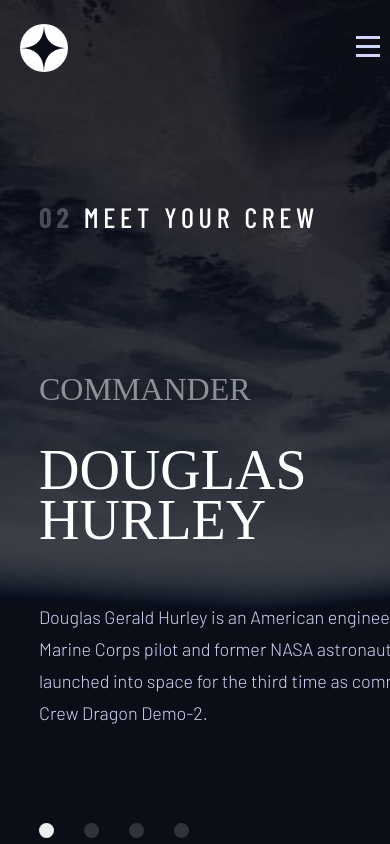
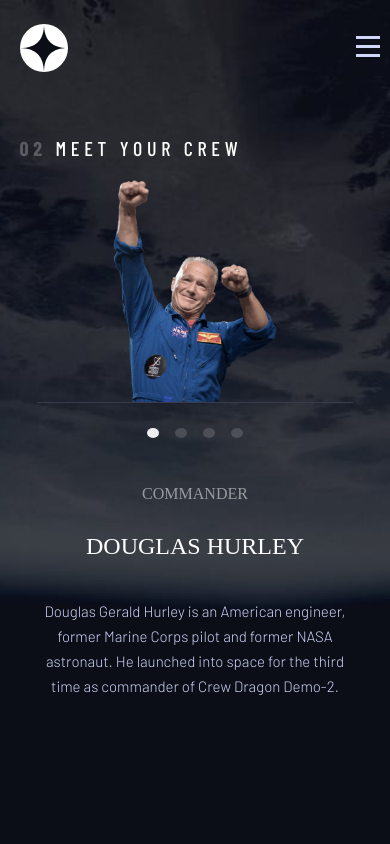
Before and after one commit to Ulise22/space-tourism, a Next.js app: page /crew in a window 390 px wide. Built offline with nearby package versions, Linux system fonts and the light colour scheme; a web font is replaced by a local one.

Commit message:
crewPage done

```diff
--- a/pages/crew/Crew.module.css
+++ b/pages/crew/Crew.module.css
@@ -1,6 +1,5 @@
 .crew {
-    min-height: 100vh;
-    height: 100%;
+    height: 100vh;
     width: 100%;
     background-image: url("./images/background-crew-desktop.jpg");
     background-size: cover;
@@ -33,7 +32,7 @@
 .crew__member__container {
     display: flex;
     justify-content: space-between;
-    height: 406px;
+    height: 712px;
 }
 
 .crew__member {
@@ -87,26 +86,151 @@
     opacity: 1;
 }
 
+.crew__member__btn.activeBtn:hover{
+    opacity: 1;
+}
+
 .crew__member__btn:hover {
     opacity: 0.5;
 }
 
-.crew__member__image {
-    margin-top: 100%;
+.crew__image__container {
+    align-self: flex-end;
 }
 
 .crew__line {
     display: none;
+    height: 1px;
+    width: 100%;
+    background-color: #383B4B;
 }
 
 @media screen and (max-width: 960px) {
     .crew {
+        min-height: 100vh;
+        height: 100%;
         background-image: url("./images/background-crew-tablet.jpg");
+    }
+
+    .crew__container {
+        width: 90%;
+        margin-top: 136px;
+    }
+
+    .crew__member__container {
+        flex-direction: column;
+        height: fit-content;
+        align-items: center;
+        gap: 80px;
+        width: 80%;
+        margin: -40px auto;
+    }
+
+    .crew__pageTitle {
+        font-size: 20px;
+    }
+
+    .crew__member {
+        text-align: center;
+
+    }
+
+    .crew__member__role {
+        font-size: 24px;
+    }
+
+    .crew__member__name {
+        font-size: 40px;
+        line-height: 36px;
+    }
+
+    .crew__member__bio {
+        width: 100%;
+        font-size: 16px;
+        line-height: 28px;
+    }
+
+    .crew__image__container {
+        margin: 0 auto;
+    }
+
+    .crew__image {
+        height: 532px;
+        width: fit-content;
+    }
+
+    .crew__member__btn__container {
+        width: fit-content;
+        margin: 40px auto;
+        gap: 16px;
+    }
+
+    .crew__member__btn {
+        width: 10px;
+        height: 10px;
     }
 }
 
 @media screen and (max-width: 420px) {
     .crew {
         background-image: url("./images/background-crew-mobile.jpg");
+        background-attachment: scroll;
+    }
+
+    .crew__member__container {
+        flex-direction: column-reverse;
+        gap: 0;
+        width: 90%;
+        margin: 0 auto;
+    }
+
+    .crew__member {
+        display: grid;
+        grid-template-areas:
+        "list"
+        "role"
+        "name"
+        "text";
+        margin-top: -20px;
+    }
+
+    .crew__member__role {
+        font-size: 16px;
+    }
+
+    .crew__member__name {
+        font-size: 24px;
+        line-height: 28px;
+    }
+
+    .crew__member__bio {
+        font-size: 15px;
+        line-height: 25px;
+        height: fit-content;
+    }
+
+    .crew__image__container {
+        height: 223px;
+        position: relative;
+        width: 100%;
+        margin: 0 auto;
+        display: flex;
+        flex-direction: column-reverse;
+        align-items: center;
+    }
+
+    .crew__image {
+        height: inherit;
+    }
+
+    .crew__line {
+        display: block;
+        position: absolute;
+        width: 100%;
+    }
+
+    .crew__member__btn__container {
+        align-self: flex-start;
+        grid-area: list;
     }
 }
--- a/pages/crew/index.tsx
+++ b/pages/crew/index.tsx
@@ -55,8 +55,8 @@
                                 </li>
                             </ul>
                         </article>
-                        <article>
-                            <Image className={styles.crew__member__image} src={pictures[infoIndex]} alt="crew" />
+                        <article className={styles.crew__image__container}>
+                            <Image className={styles.crew__image} src={pictures[infoIndex]} alt="crew" />
 
                             <span className={styles.crew__line}></span>
                         </article>
```
